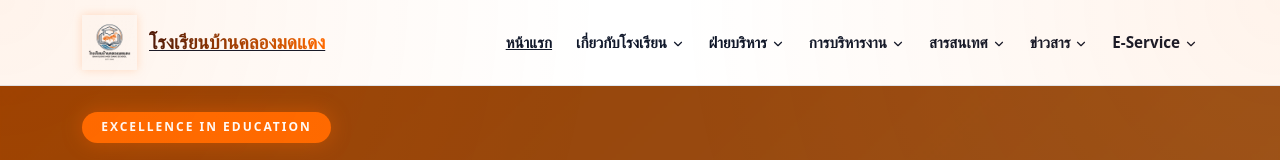
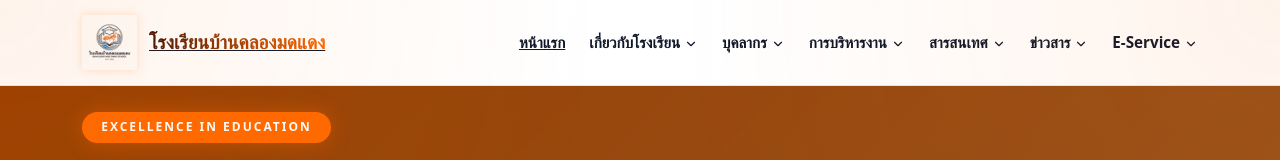
Before and after one commit to kmdschool198-sys/school-website, a React (Vite) app: page / in a window 1280 px wide. Shown: the top 160 px of the page. Built offline with nearby package versions, Linux system fonts and the light colour scheme; no server answers; the database is empty; a web font is replaced by a local one.

Commit message:
revert: rename menu to บุคลากร and remove org-chart page

```diff
--- a/src/components/Header.tsx
+++ b/src/components/Header.tsx
@@ -70,7 +70,7 @@ export default function Header() {
 
             <div className="dropdown">
               <span className="nav-item flex items-center gap-1 cursor-pointer">
-                ฝ่ายบริหาร <ChevronDown size={14} />
+                บุคลากร <ChevronDown size={14} />
               </span>
               <div className="dropdown-content">
                 <Link to="/page/director" className="dropdown-item">ผู้อำนวยการสถานศึกษา</Link>
@@ -86,7 +86,6 @@ export default function Header() {
                 การบริหารงาน <ChevronDown size={14} />
               </span>
               <div className="dropdown-content">
-                <Link to="/page/org-chart" className="dropdown-item">โครงสร้างการบริหาร</Link>
                 <Link to="/page/academic-affairs" className="dropdown-item">กลุ่มงานวิชาการ</Link>
                 <Link to="/page/budget" className="dropdown-item">กลุ่มงานงบประมาณ</Link>
                 <Link to="/page/personnel" className="dropdown-item">กลุ่มงานบุคคล</Link>
--- a/src/data/pageContent.ts
+++ b/src/data/pageContent.ts
@@ -13,7 +13,7 @@ export const sidebarMenus: Record<string, { icon: string; links: { path: string;
       { path: 'contact', label: 'แผนที่และติดต่อ' },
     ]
   },
-  'ฝ่ายบริหาร': {
+  'บุคลากร': {
     icon: '👥',
     links: [
       { path: 'director', label: 'ผู้อำนวยการสถานศึกษา' },
@@ -26,7 +26,6 @@ export const sidebarMenus: Record<string, { icon: string; links: { path: string;
   'การบริหารงาน': {
     icon: '🏢',
     links: [
-      { path: 'org-chart', label: 'โครงสร้างการบริหาร' },
       { path: 'academic-affairs', label: 'กลุ่มงานวิชาการ' },
       { path: 'budget', label: 'กลุ่มงานงบประมาณ' },
       { path: 'personnel', label: 'กลุ่มงานบุคคล' },
@@ -74,13 +73,13 @@ export interface PageContent {
 export const pageContent: Record<string, PageContent> = {
   'director': {
     title: 'ผู้อำนวยการสถานศึกษา',
-    subtitle: 'ฝ่ายบริหาร',
+    subtitle: 'บุคลากร',
     type: 'personnel',
     content: ''
   },
   'vice-director': {
     title: 'รองผู้อำนวยการสถานศึกษา',
-    subtitle: 'ฝ่ายบริหาร',
+    subtitle: 'บุคลากร',
     type: 'personnel',
     content: ''
   },
```
